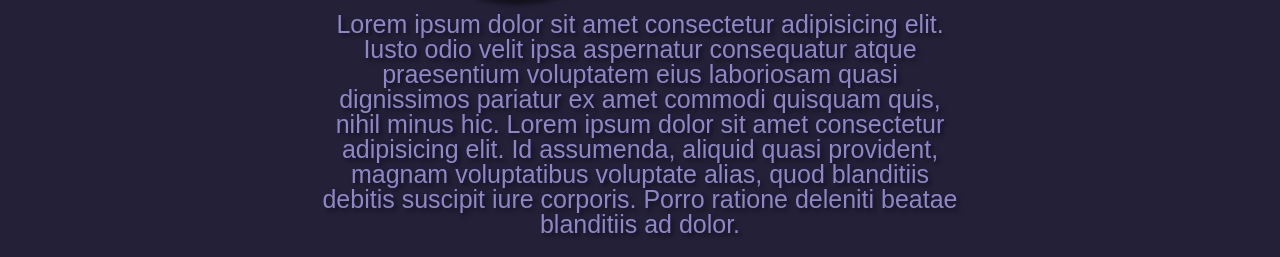
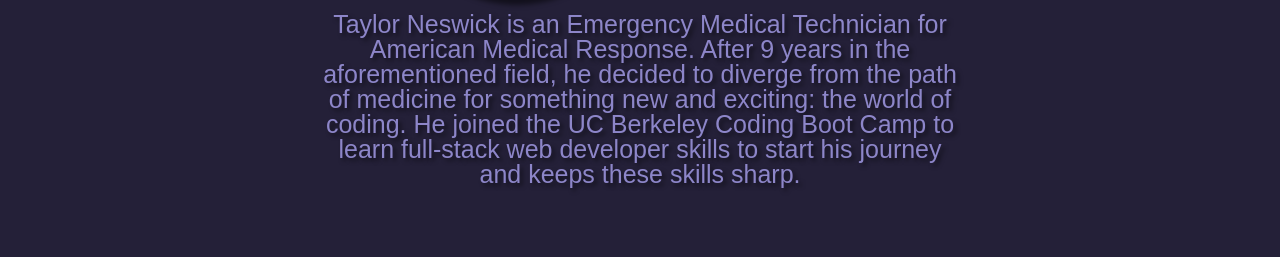
Before and after one commit to Tneswick/My-Portfolio, a plain HTML site: page index.html in a window 1280 px wide. Shown: the part 386-643 px from the top of the page. Drawn offline with Linux system fonts and the light colour scheme.

Commit message:
updated bio p

```diff
--- a/index.html
+++ b/index.html
@@ -35,7 +35,7 @@
                 </div>
                 <div class="bio-bottom">
                     <article>
-                        Lorem ipsum dolor sit amet consectetur adipisicing elit. Iusto odio velit ipsa aspernatur consequatur atque praesentium voluptatem eius laboriosam quasi dignissimos pariatur ex amet commodi quisquam quis, nihil minus hic. Lorem ipsum dolor sit amet consectetur adipisicing elit. Id assumenda, aliquid quasi provident, magnam voluptatibus voluptate alias, quod blanditiis debitis suscipit iure corporis. Porro ratione deleniti beatae blanditiis ad dolor.
+                        Taylor Neswick is an Emergency Medical Technician for American Medical Response. After 9 years in the aforementioned field, he decided to diverge from the path of medicine for something new and exciting: the world of coding. He joined the UC Berkeley Coding Boot Camp to learn full-stack web developer skills to start his journey and keeps these skills sharp.
                     </article>
                 </div>
             </section>
```
